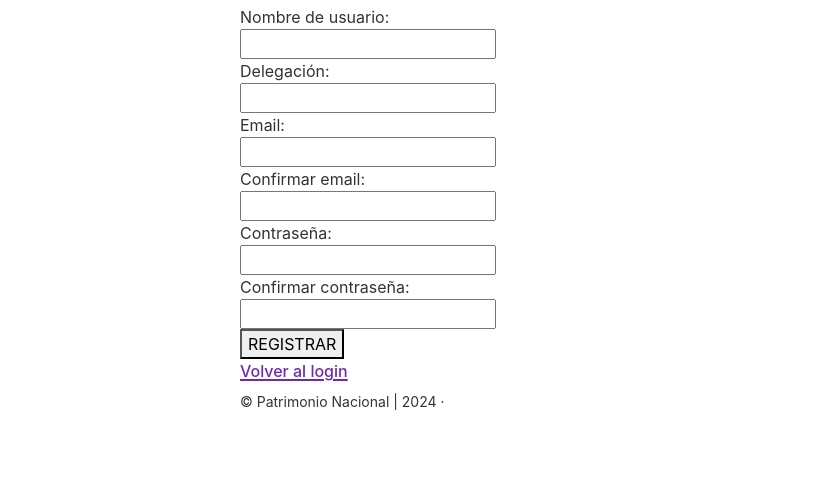
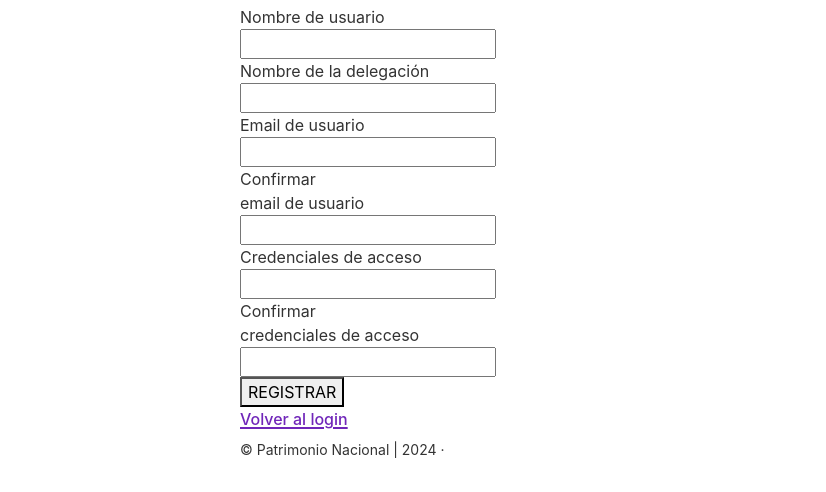
Before and after one commit to acuati/appqr, a Gatsby site: page /registro in a window 1280 px wide. Shown: the part 334-826 px from the top of the page, without its empty margins (0-826 px from the left). Before the commit the page ends 800 px from the top, so only its background shows below. Built offline with nearby package versions, Linux system fonts and the light colour scheme; Gatsby itself is replaced by a stand-in of ours.

Commit message:
actualizo cambios

```diff
--- a/src/pages/registro.js
+++ b/src/pages/registro.js
@@ -1,12 +1,7 @@
 import React, { useState } from 'react';
 import { Link, navigate } from "gatsby";
-import { StaticImage } from "gatsby-plugin-image"
 import Layout from "../components/layout";
 import Seo from "../components/seo";
-import * as styles from "../components/index.module.css"
-import CollapseRegistrarse from '../components/collapseregistrarse';
-import CollapseRedes from '../components/collapseredes';
-import CollapseAdvertencias from '../components/collapseadvertencias';
 
 const Registro = () => {
   const [username, setUsername] = useState('');
@@ -15,22 +10,16 @@ const Registro = () => {
   const [confirmEmail, setConfirmEmail] = useState('');
   const [password, setPassword] = useState('');
   const [confirmPassword, setConfirmPassword] = useState('');
-  // const [message, setMessage] = useState('');
-  const [error, setError] = useState('');
-  const [successMessage, setSuccessMessage] = useState('');
+  const [message, setMessage] = useState('');
 
-  const handleRegister = async (event) => {
-    event.preventDefault(); // Previene la recarga de la página
-    setError('');
-    setSuccessMessage('');
-
+  const handleRegister = async () => {
     if (email !== confirmEmail) {
-      setError('Los correos electrónicos no coinciden.');
+      setMessage('Los correos electrónicos no coinciden');
       return;
     }
 
     if (password !== confirmPassword) {
-      setError('Las contraseñas no coinciden.');
+      setMessage('Las contraseñas no coinciden');
       return;
     }
 
@@ -42,119 +31,80 @@ const Registro = () => {
         },
         body: JSON.stringify({ username, delegation, email, password })
       });
-
       const respuesta = await peticion.json();
       console.log(respuesta);
-
       if (respuesta.message === 'Registro exitoso') {
-        setSuccessMessage('Registro exitoso para el usuario con id:' + respuesta.user.id);
+        setMessage('Registro exitoso para el usuario con id:' + respuesta.user.id);
         localStorage.setItem('tndm_id', respuesta.user.id);
         localStorage.setItem('tndm_email', respuesta.user.email);
         localStorage.setItem('tndm_role', respuesta.user.role);
-        window.location.href='/registro'
-
-        // Redirigir o mostrar mensaje de éxito
+        window.location.href = '/registro';
       } else {
-        setError('Complete todos los campos requeridos');
+        setMessage('Credenciales incorrectas');
       }
     } catch (error) {
       console.error('Error en el registro', error);
-      setError('Error en el registro');
+      setMessage('Error en el registro');
     }
   };
 
   return (
     <Layout>
       <h2>Registro de usuarios</h2>
-      <form onSubmit={handleRegister}>
       <div>
-          <label htmlFor="username">Nombre de usuario:</label>
+        <div>
+      Nombre de usuario
         </div>
-        <div>
         <input
           type="text"
-            id="username"
-            name="username"
           value={username}
           onChange={(e) => setUsername(e.target.value)}
-
         />
+        <div>
+      Nombre de la delegación
         </div>
-        <div>
-          <label htmlFor="delegation">Delegación:</label>
-        </div>
-        <div>
         <input
           type="text"
-            id="delegation"
-            name="delegation"
           value={delegation}
           onChange={(e) => setDelegation(e.target.value)}
-
         />
+        <div>
+        Email de usuario
         </div>
-        <div>
-          <label htmlFor="email">Email:</label>
-        </div>
-        <div>
         <input
           type="email"
-            id="email"
-            name="email"
           value={email}
           onChange={(e) => setEmail(e.target.value)}
-
         />
+        <div>
+        Confirmar </div> <div> email de usuario
         </div>
-        <div>
-          <label htmlFor="confirmEmail">Confirmar email:</label>
-        </div>
-        <div>
         <input
           type="email"
-            id="confirmEmail"
-            name="confirmEmail"
           value={confirmEmail}
           onChange={(e) => setConfirmEmail(e.target.value)}
-
         />
+        <div>
+        Credenciales de acceso
         </div>
-        <div>
-          <label htmlFor="password">Contraseña:</label>
-        </div>
-        <div>
         <input
           type="password"
-            id="password"
-            name="password"
           value={password}
           onChange={(e) => setPassword(e.target.value)}
-
         />
-        </div>
-        <div>
-          <label htmlFor="confirmPassword">Confirmar contraseña:</label>
-        </div>
-        <div>
+        <div>Confirmar </div> <div>credenciales de acceso</div>
         <input
           type="password"
-            id="confirmPassword"
-            name="confirmPassword"
           value={confirmPassword}
           onChange={(e) => setConfirmPassword(e.target.value)}
-
         />
+        <div>
+        <button onClick={handleRegister}>REGISTRAR</button>
         </div>
 
-        {error && <p style={{ color: 'red' }}>{error}</p>}
-        {successMessage && <p style={{ color: 'green' }}>{successMessage}</p>}
-
-        <div>
-          <button type="submit">REGISTRAR</button>
       </div>
-
+      {message && <p>{message}</p>}
       <Link to="/login">Volver al login</Link>
-      </form>
     </Layout>
   );
 };
@@ -162,6 +112,7 @@ const Registro = () => {
 export const Head = () => <Seo title="Patrimonio Nacional" />
 
 export default Registro;
+
 
 
 // import React, { useState } from 'react';
```
Lines whose indentation alone changed are shown as unchanged.
